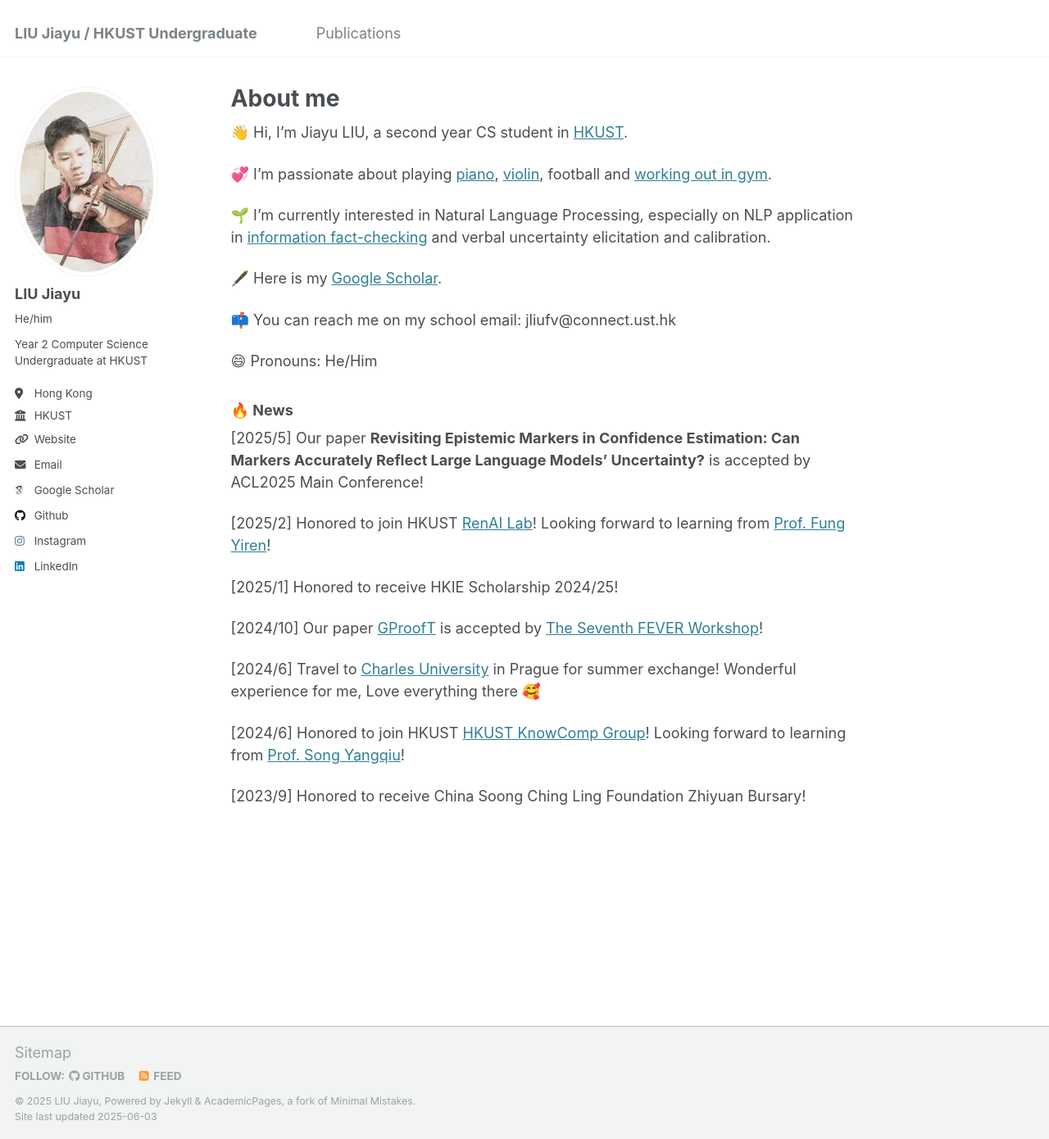
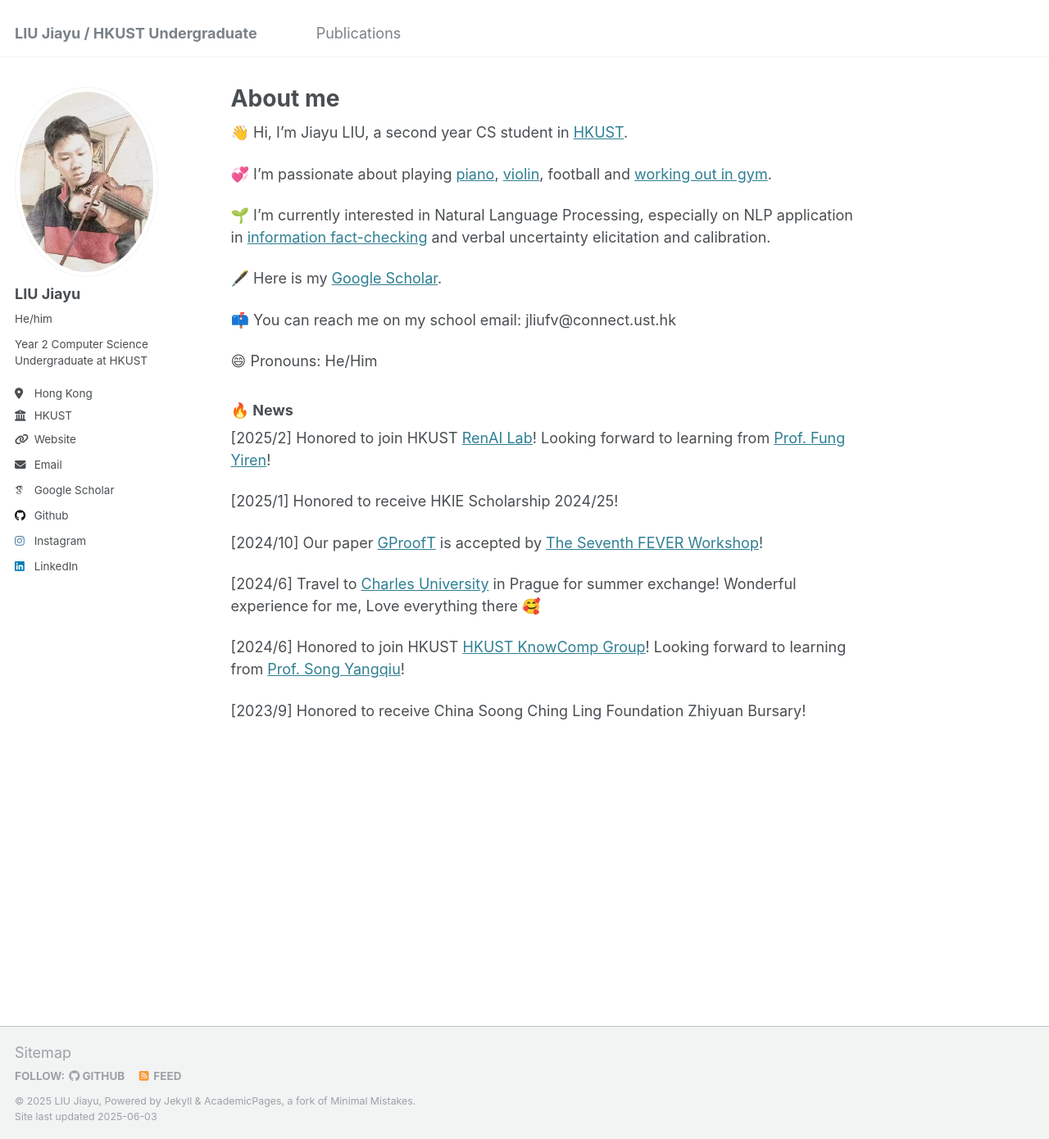
Before and after one commit to JiayuJeff/JiayuJeff.github.io, a Jekyll site: the page built from _pages/about.md, in a window 1280 px wide and 1390 px high. Shown: the whole window at 82% size. Built offline with Jekyll 4.4.1, drawn with Linux system fonts in a browser that asks for light colours; some web fonts are replaced.

Commit message:
Update about.md

```diff
--- a/_pages/about.md
+++ b/_pages/about.md
@@ -35,8 +35,6 @@ redirect_from:
 
 ### &#128293; News
 
-[2025/5] Our paper **Revisiting Epistemic Markers in Confidence Estimation: Can Markers Accurately Reflect Large Language Models' Uncertainty?** is accepted by ACL2025 Main Conference!
-
 [2025/2] Honored to join HKUST [RenAI Lab](https://mayrfung.github.io/group/)! Looking forward to learning from [Prof. Fung Yiren](https://mayrfung.github.io/)!
 
 [2025/1] Honored to receive HKIE Scholarship 2024/25!
```
